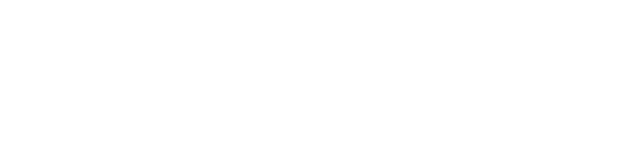
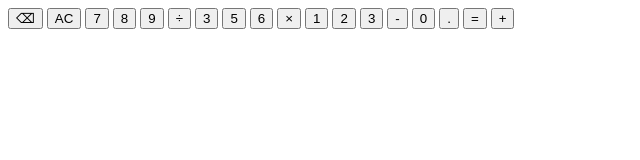
Before and after one commit to alisaig/simple-calculator, a plain HTML site: page index.html in a window 1280 px wide. Shown: the whole page, without its empty margins (0-640 px from the left). Drawn offline with Linux system fonts and the light colour scheme.

Commit message:
Add divs and buttons for calculator

```diff
--- a/index.html
+++ b/index.html
@@ -7,6 +7,29 @@
     <link rel="stylesheet" href="styles.css">
 </head>
 <body>
+    <div id="container">
+        <div id="screen"></div>
+        <div id="buttons">
+            <button id="back">&#9003;</button>
+            <button id="clear">AC</button>
+            <button id="7" class="num">7</button>
+            <button id="8" class="num">8</button>
+            <button id="9" class="num">9</button>
+            <button id="/" class="operator">&divide;</button>
+            <button id="4" class="num">3</button>
+            <button id="5" class="num">5</button>
+            <button id="6" class="num">6</button>
+            <button id="*" class="operator">&times;</button>
+            <button id="1" class="num">1</button>
+            <button id="2" class="num">2</button>
+            <button id="3" class="num">3</button>
+            <button id="-" class="operator">-</button>
+            <button id="0" class="num">0</button>
+            <button id=".">.</button>
+            <button id="=">=</button>
+            <button id="+" class="operator">+</button>
+        </div>
+    </div>
     <script src="script.js"></script>
 </body>
 </html>
```
